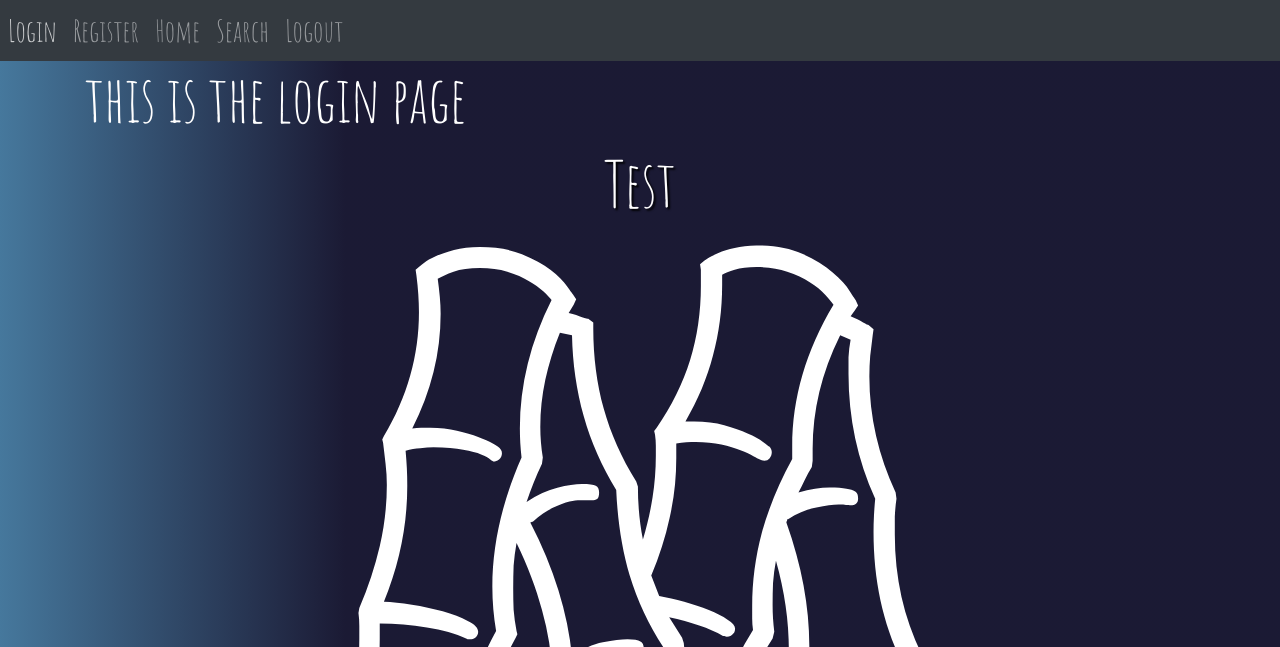
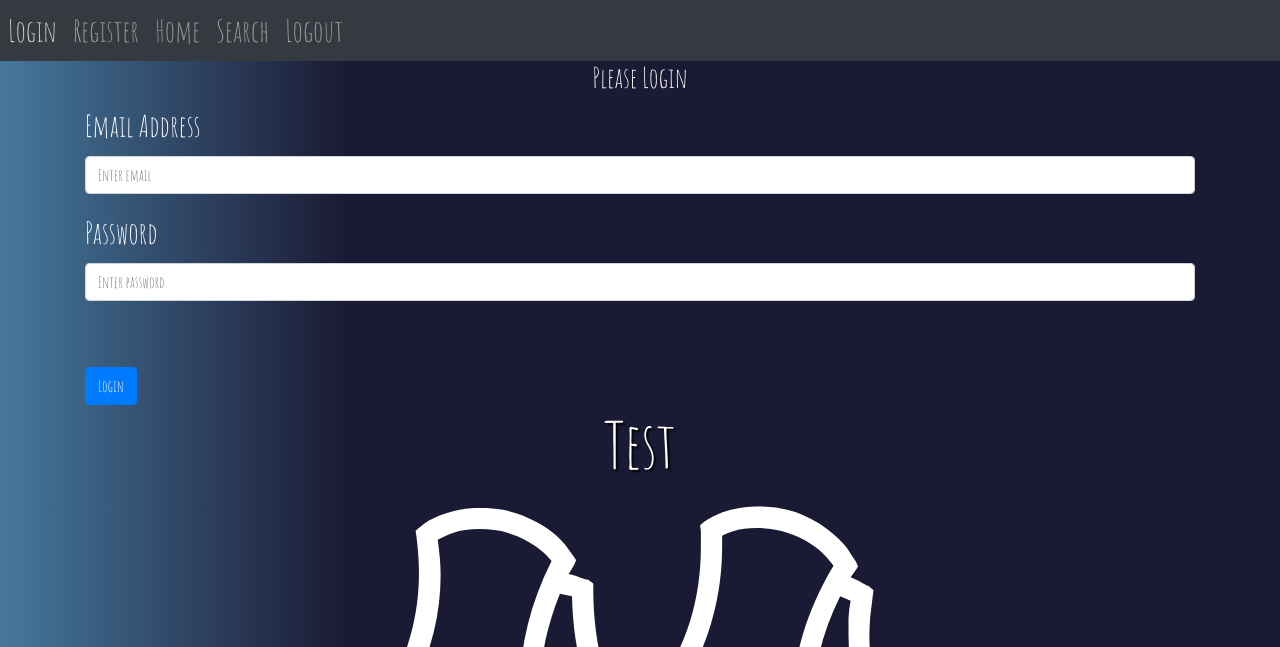
Before and after one commit to EllieRuston/TheMinutesMan, a Flask app: page /login in a window 1280 px wide. Shown: the top 647 px of the page. Run offline with Flask 2, Linux system fonts and the light colour scheme; some libraries are stand-ins or nearby versions.

Commit message:
login form layout

```diff
--- a/website/templates/login.html
+++ b/website/templates/login.html
@@ -5,6 +5,24 @@
 {% endblock %}
 
 {% block content %}
-<h1> this is the login page </h1>
+<form method="POST">
+    <h3 align="center"> Please Login </h3>
+    <div class = "form-group">
+        <label for = "email">Email Address</label>
+        <input type="email" class="form-control"
+        id="email" name="email"
+        placeholder="Enter email"/>
+    </div>
+
+    <div class = "form-group">
+        <label for = "password">Password</label>
+        <input type="password" class="form-control"
+        id="password" name="password"
+        placeholder="Enter password"/>
+    </div>
+
+    <br />
+    <button type="submit" class="btn btn-primary">Login</button>
+</form>
 
 {% endblock %}
```
